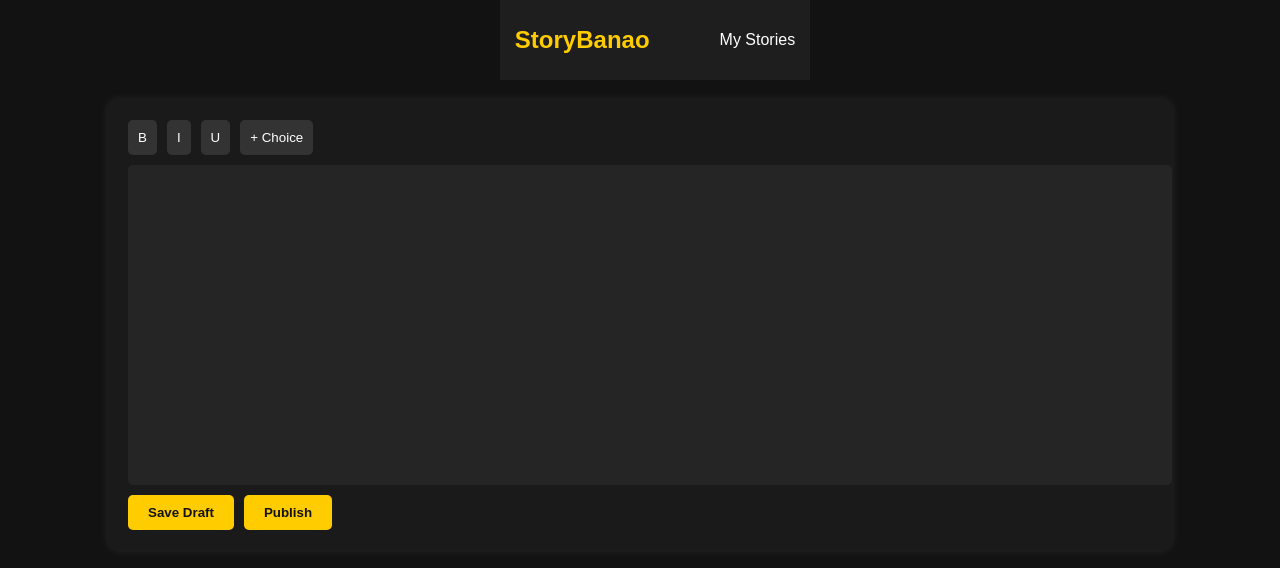
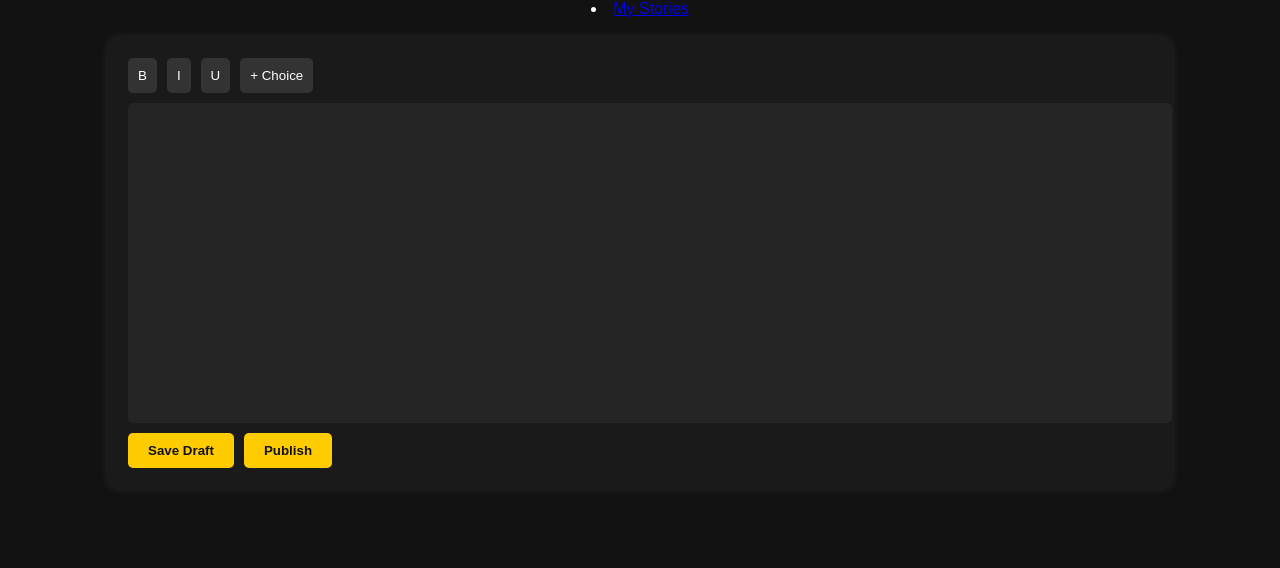
Before and after one commit to Sam007-dot/storybanaaoFrontend, a website: page editor.html in a window 1280 px wide. Drawn offline with Linux system fonts and the light colour scheme; files whose address does not match are found by name.

Commit message:
update for editor

```diff
--- a/editor.html
+++ b/editor.html
@@ -8,14 +8,7 @@
 </head>
 <body>
     <header>
-        <div class="navbar">
-            <a href="index.html" class="logo">StoryBanao</a>
-            <nav>
-                <ul>
-                    <li><a href="index.html">My Stories</a></li>
-                </ul>
-            </nav>
-        </div>
+          <li><a href="index.html">My Stories</a></li>
     </header>
 
     <main class="editor-container">
--- a/js/script.js
+++ b/js/script.js
@@ -117,5 +117,5 @@
     alert("Story published (backend integration needed)!");
 
     // Redirect to another page (modify URL as needed)
-    window.location.href = "published_stories.html";
+    window.location.href = "editor.html";
 });
--- a/styles.css
+++ b/styles.css
@@ -1,4 +1,5 @@
 /* General Styles */
+/* for editor.html */
 body {
     font-family: Arial, sans-serif;
     background-color: #121212;
```
